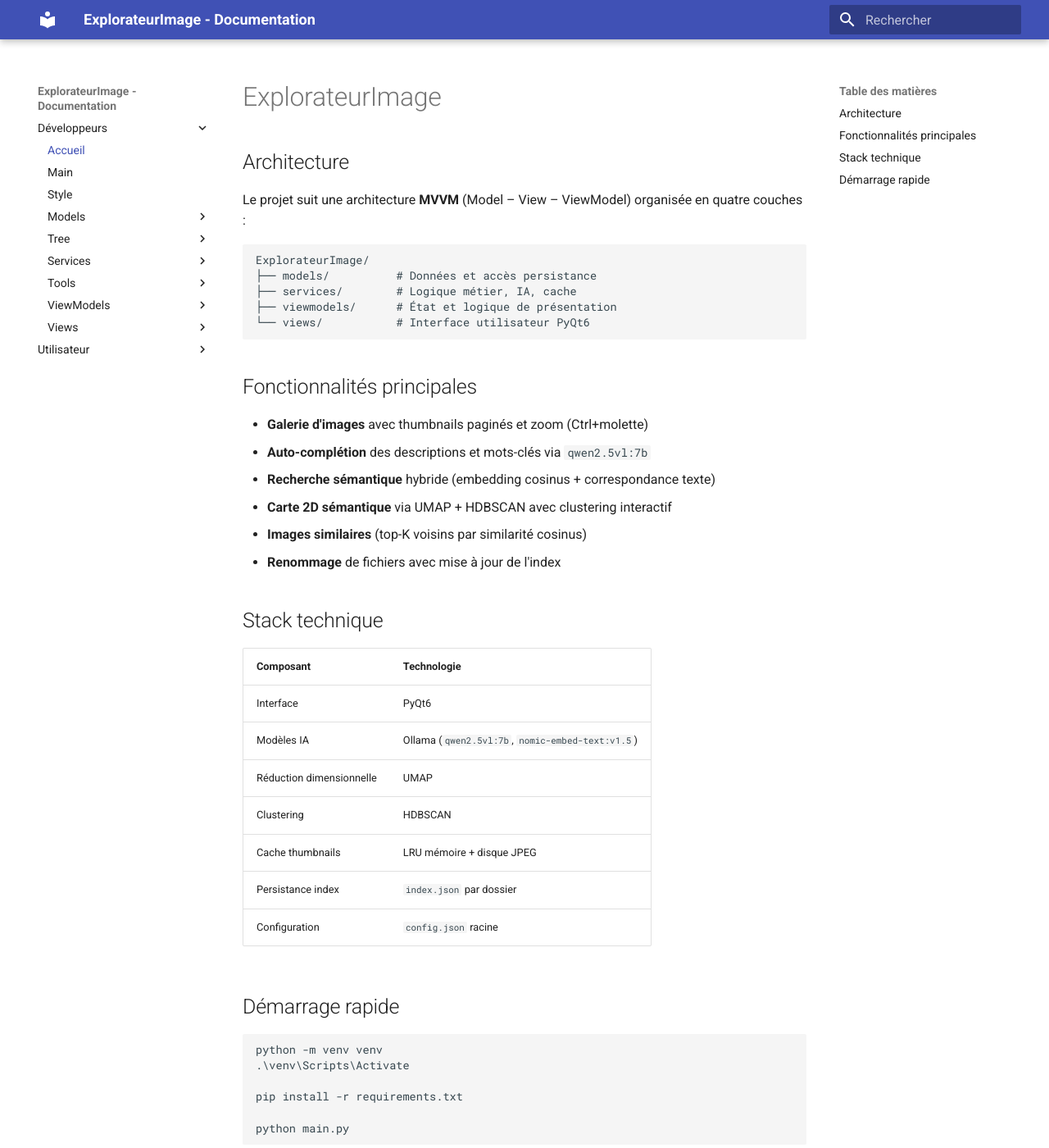
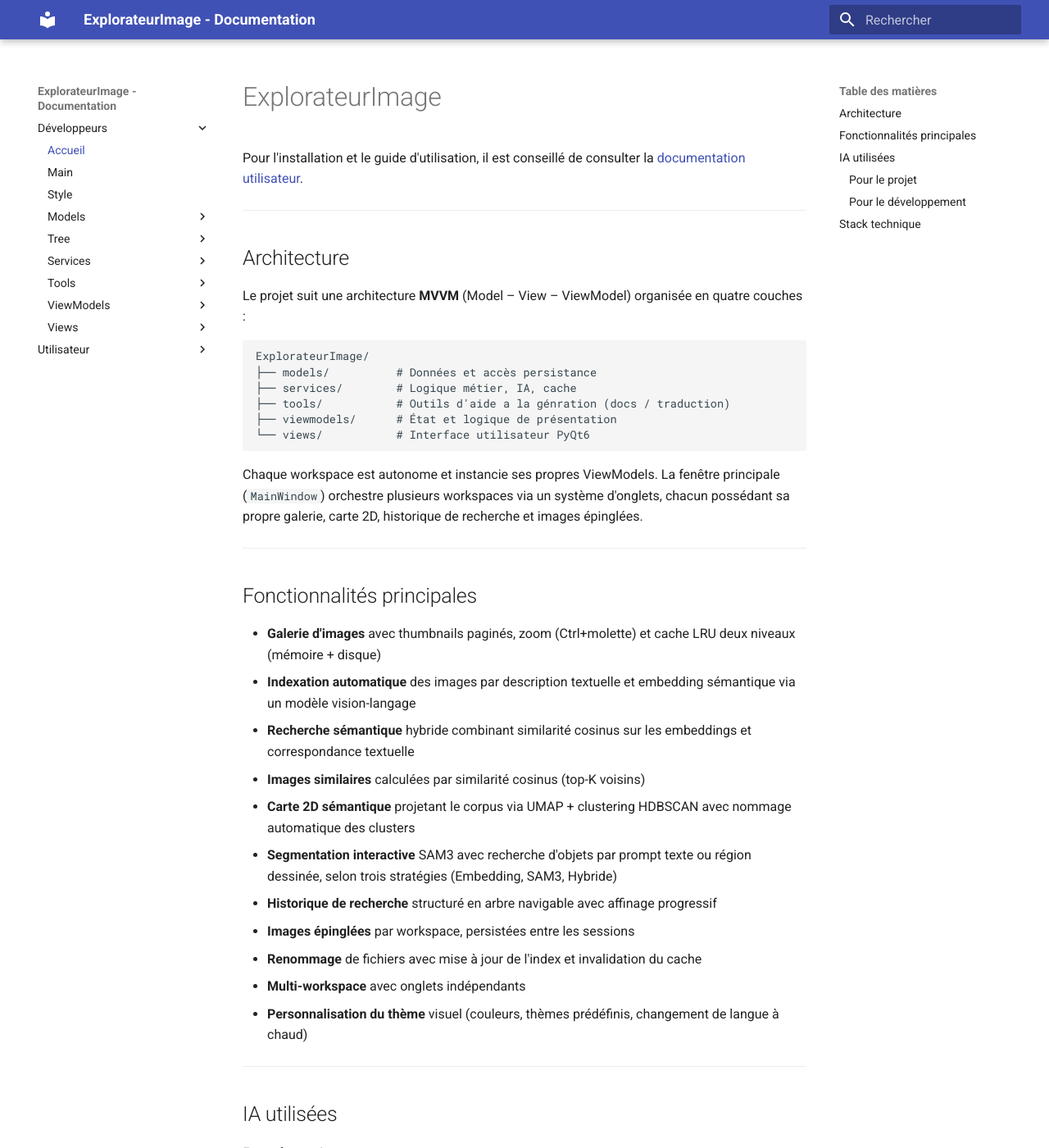
Before and after one commit to keylian15/ExplorateurImage, an MkDocs documentation site: the page built from docs/index.md, in a window 1280 px wide and 1400 px high. Shown: the whole window at 82% size. Built offline with MkDocs 1.6.1 and Material for MkDocs 9.7.7, drawn with Linux system fonts in a browser that asks for light colours; some of the changed text lies outside the part shown.

Commit message:
fix(tools): correction des tools

````diff
--- a/docs/index.md
+++ b/docs/index.md
@@ -1,5 +1,8 @@
 # ExplorateurImage
 
+Pour l'installation et le guide d'utilisation, il est conseillé de consulter la [documentation utilisateur](https://keylian15.github.io/ExplorateurImage/user/main/).
+
+---
 
 ## Architecture
 
@@ -9,38 +12,62 @@ Le projet suit une architecture **MVVM** (Model – View – ViewModel) organis
 ExplorateurImage/
 ├── models/          # Données et accès persistance
 ├── services/        # Logique métier, IA, cache
+├── tools/           # Outils d'aide a la génration (docs / traduction)
 ├── viewmodels/      # État et logique de présentation
 └── views/           # Interface utilisateur PyQt6
 ```
 
+Chaque workspace est autonome et instancie ses propres ViewModels. La fenêtre principale (`MainWindow`) orchestre plusieurs workspaces via un système d'onglets, chacun possédant sa propre galerie, carte 2D, historique de recherche et images épinglées.
+
+---
+
 ## Fonctionnalités principales
 
-- **Galerie d'images** avec thumbnails paginés et zoom (Ctrl+molette)
-- **Auto-complétion** des descriptions et mots-clés via `qwen2.5vl:7b`
-- **Recherche sémantique** hybride (embedding cosinus + correspondance texte)
-- **Carte 2D sémantique** via UMAP + HDBSCAN avec clustering interactif
-- **Images similaires** (top-K voisins par similarité cosinus)
-- **Renommage** de fichiers avec mise à jour de l'index
+- **Galerie d'images** avec thumbnails paginés, zoom (Ctrl+molette) et cache LRU deux niveaux (mémoire + disque)
+- **Indexation automatique** des images par description textuelle et embedding sémantique via un modèle vision-langage
+- **Recherche sémantique** hybride combinant similarité cosinus sur les embeddings et correspondance textuelle
+- **Images similaires** calculées par similarité cosinus (top-K voisins)
+- **Carte 2D sémantique** projetant le corpus via UMAP + clustering HDBSCAN avec nommage automatique des clusters
+- **Segmentation interactive** SAM3 avec recherche d'objets par prompt texte ou région dessinée, selon trois stratégies (Embedding, SAM3, Hybride)
+- **Historique de recherche** structuré en arbre navigable avec affinage progressif
+- **Images épinglées** par workspace, persistées entre les sessions
+- **Renommage** de fichiers avec mise à jour de l'index et invalidation du cache
+- **Multi-workspace** avec onglets indépendants
+- **Personnalisation du thème** visuel (couleurs, thèmes prédéfinis, changement de langue à chaud)
+
+---
+
+## IA utilisées
+
+### Pour le projet
+
+| Composant | Technologie |
+|-----------|-------------|
+| Modèle vision-langage | Ollama (`qwen2.5vl:7b`) |
+| Embeddings sémantiques | Ollama (`nomic-embed-text:v1.5`) |
+| Segmentation interactive | SAM3 (Segment Anything Model 3) |
+
+### Pour le développement
+
+Ce projet a été développé en collaboration avec des assistants IA.
+
+| Composant | Technologie |
+|-----------|-------------|
+| Documentations & idées | ChatGPT (`GPT-5.3-mini`) |
+| Architecture | Claude (`sonnet 4.6`) |
+| Traduction | Ollama (`qwen3:8b`) |
+
+---
 
 ## Stack technique
 
 | Composant | Technologie |
 |-----------|-------------|
 | Interface | PyQt6 |
-| Modèles IA | Ollama (`qwen2.5vl:7b`, `nomic-embed-text:v1.5`) |
 | Réduction dimensionnelle | UMAP |
 | Clustering | HDBSCAN |
 | Cache thumbnails | LRU mémoire + disque JPEG |
 | Persistance index | `index.json` par dossier |
 | Configuration | `config.json` racine |
-
-## Démarrage rapide
-
-```bash
-python -m venv venv
-.\venv\Scripts\Activate
-
-pip install -r requirements.txt
-
-python main.py
-```
+| Traduction | `i18n.json` racine |
+| Thème | `colors.json` racine |
````
Also changed, not shown: 3 other files.
